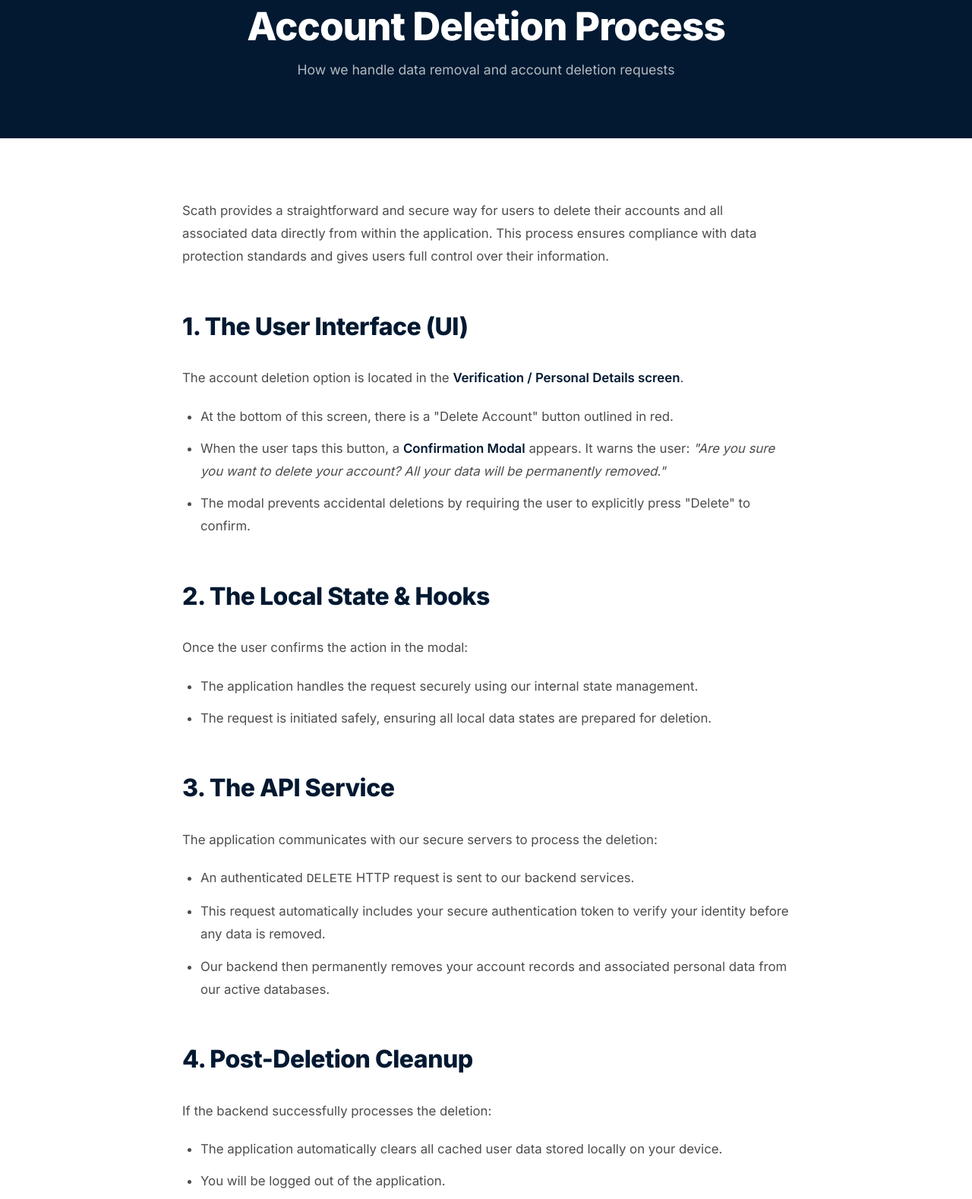
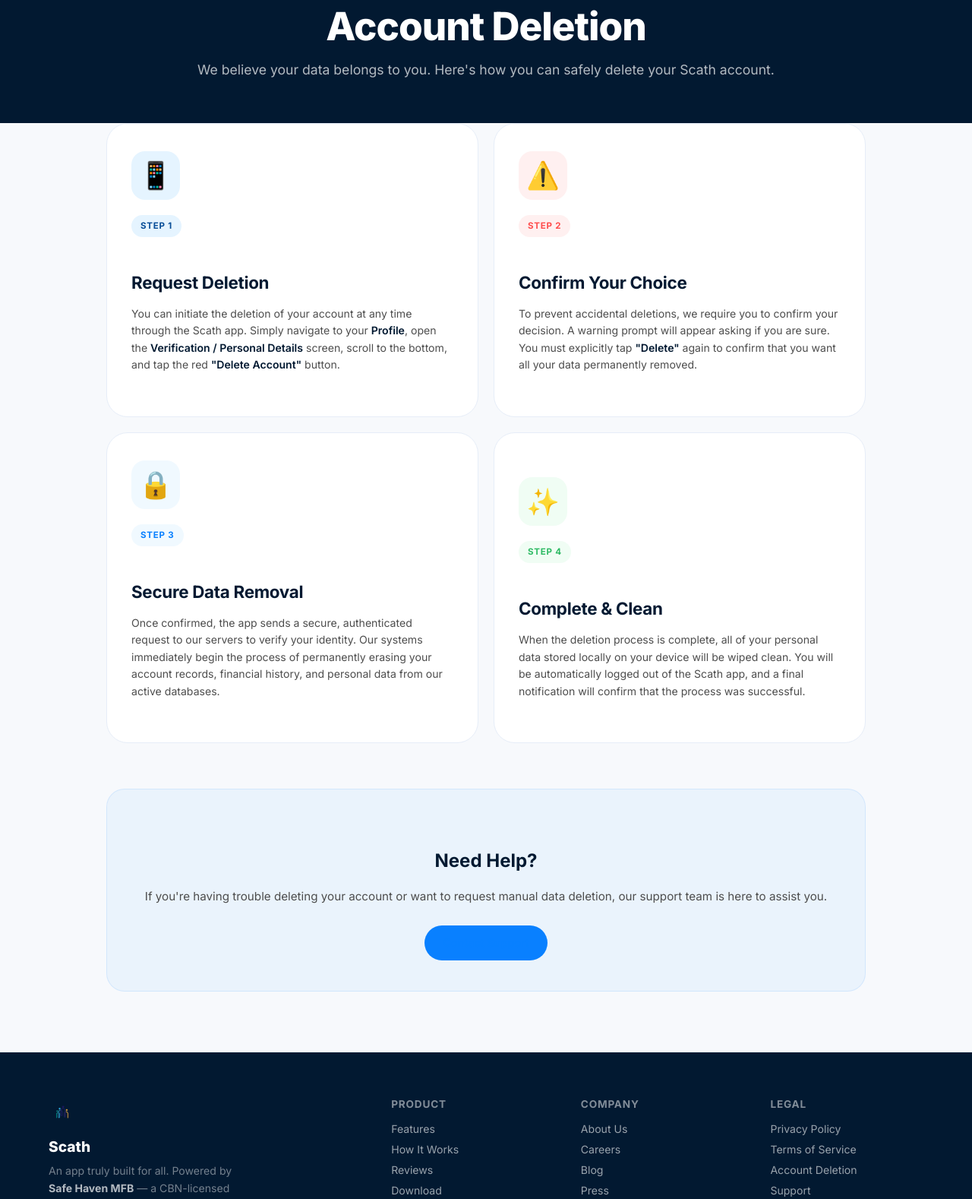
Before and after one commit to Scath-App/app.scath, a plain HTML site: page account-deletion.html in a window 1280 px wide. Shown: the part 157-1735 px from the top of the page at 76% size. Drawn offline with Linux system fonts and the light colour scheme.

Commit message:
edited deletion page

```diff
--- a/account-deletion.html
+++ b/account-deletion.html
@@ -37,48 +37,59 @@
 </div>
 
 <!-- ══════════════════════ PAGE HEADER ══════════════════════ -->
-<section class="page-header">
+<section class="page-header" style="padding-bottom: 120px;">
   <div class="inner">
-    <h1>Account Deletion Process</h1>
-    <p>How we handle data removal and account deletion requests</p>
+    <h1>Account Deletion</h1>
+    <p>We believe your data belongs to you. Here's how you can safely delete your Scath account.</p>
   </div>
 </section>
 
 <!-- ══════════════════════ CONTENT ══════════════════════ -->
-<section class="legal-content">
-  <div class="inner">
-    <p>Scath provides a straightforward and secure way for users to delete their accounts and all associated data directly from within the application. This process ensures compliance with data protection standards and gives users full control over their information.</p>
+<section class="legal-content" style="background: #f7f9fc; padding-top: 0;">
+  <div class="inner" style="max-width: 1000px; margin-top: -60px;">
 
-    <h2>1. The User Interface (UI)</h2>
-    <p>The account deletion option is located in the <strong>Verification / Personal Details screen</strong>.</p>
-    <ul>
-        <li>At the bottom of this screen, there is a "Delete Account" button outlined in red.</li>
-        <li>When the user taps this button, a <strong>Confirmation Modal</strong> appears. It warns the user: <em>"Are you sure you want to delete your account? All your data will be permanently removed."</em></li>
-        <li>The modal prevents accidental deletions by requiring the user to explicitly press "Delete" to confirm.</li>
-    </ul>
+    <div class="bento-grid">
 
-    <h2>2. The Local State & Hooks</h2>
-    <p>Once the user confirms the action in the modal:</p>
-    <ul>
-        <li>The application handles the request securely using our internal state management.</li>
-        <li>The request is initiated safely, ensuring all local data states are prepared for deletion.</li>
-    </ul>
+      <!-- Step 1 -->
+      <div class="bcard half bg-white reveal">
+        <div class="bcard-icon" style="background:var(--faint-sky); color:var(--blue); font-size:2.2rem;">📱</div>
+        <div class="bcard-label">Step 1</div>
+        <h3>Request Deletion</h3>
+        <p>You can initiate the deletion of your account at any time through the Scath app. Simply navigate to your <strong>Profile</strong>, open the <strong>Verification / Personal Details</strong> screen, scroll to the bottom, and tap the red <strong>"Delete Account"</strong> button.</p>
+      </div>
 
-    <h2>3. The API Service</h2>
-    <p>The application communicates with our secure servers to process the deletion:</p>
-    <ul>
-        <li>An authenticated <code>DELETE</code> HTTP request is sent to our backend services.</li>
-        <li>This request automatically includes your secure authentication token to verify your identity before any data is removed.</li>
-        <li>Our backend then permanently removes your account records and associated personal data from our active databases.</li>
-    </ul>
+      <!-- Step 2 -->
+      <div class="bcard half bg-white reveal reveal-delay-1">
+        <div class="bcard-icon" style="background:#fff0f0; color:#ff4d4d; font-size:2.2rem;">⚠️</div>
+        <div class="bcard-label" style="background:#fff0f0; color:#ff4d4d;">Step 2</div>
+        <h3>Confirm Your Choice</h3>
+        <p>To prevent accidental deletions, we require you to confirm your decision. A warning prompt will appear asking if you are sure. You must explicitly tap <strong>"Delete"</strong> again to confirm that you want all your data permanently removed.</p>
+      </div>
 
-    <h2>4. Post-Deletion Cleanup</h2>
-    <p>If the backend successfully processes the deletion:</p>
-    <ul>
-        <li>The application automatically clears all cached user data stored locally on your device.</li>
-        <li>You will be logged out of the application.</li>
-        <li>The UI hides the confirmation modal and displays a success notification confirming that your account has been deleted.</li>
-    </ul>
+      <!-- Step 3 -->
+      <div class="bcard half bg-white reveal reveal-delay-2">
+        <div class="bcard-icon" style="background:#f0f9ff; color:#0980FF; font-size:2.2rem;">🔒</div>
+        <div class="bcard-label" style="background:#f0f9ff; color:#0980FF;">Step 3</div>
+        <h3>Secure Data Removal</h3>
+        <p>Once confirmed, the app sends a secure, authenticated request to our servers to verify your identity. Our systems immediately begin the process of permanently erasing your account records, financial history, and personal data from our active databases.</p>
+      </div>
+
+      <!-- Step 4 -->
+      <div class="bcard half bg-white reveal reveal-delay-3">
+        <div class="bcard-icon" style="background:#f0fdf4; color:#2EBA64; font-size:2.2rem;">✨</div>
+        <div class="bcard-label" style="background:#f0fdf4; color:#2EBA64;">Step 4</div>
+        <h3>Complete & Clean</h3>
+        <p>When the deletion process is complete, all of your personal data stored locally on your device will be wiped clean. You will be automatically logged out of the Scath app, and a final notification will confirm that the process was successful.</p>
+      </div>
+
+    </div>
+
+    <div class="reveal reveal-delay-4" style="text-align:center; margin-top: 60px; padding: 40px; background: rgba(9,128,255,0.05); border-radius: 24px; border: 1px solid rgba(9,128,255,0.1);">
+      <h3 style="font-size:1.5rem; font-weight:700; color:var(--dark-blue); margin-bottom: 12px;">Need Help?</h3>
+      <p style="color:var(--gray); margin-bottom: 24px; font-size: 0.95rem;">If you're having trouble deleting your account or want to request manual data deletion, our support team is here to assist you.</p>
+      <a href="mailto:support@thescathgroup.online" class="nav-cta" style="display:inline-block;">Contact Support</a>
+    </div>
+
   </div>
 </section>
 
```
